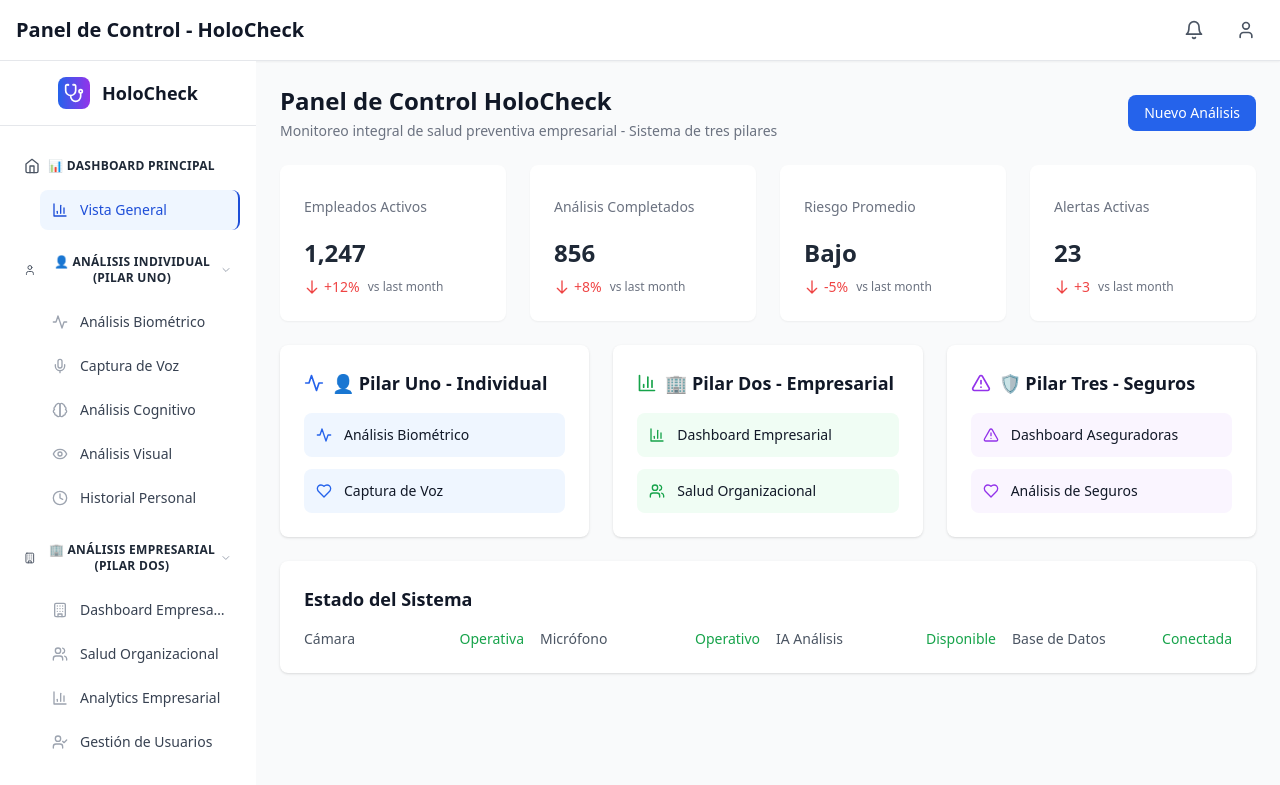
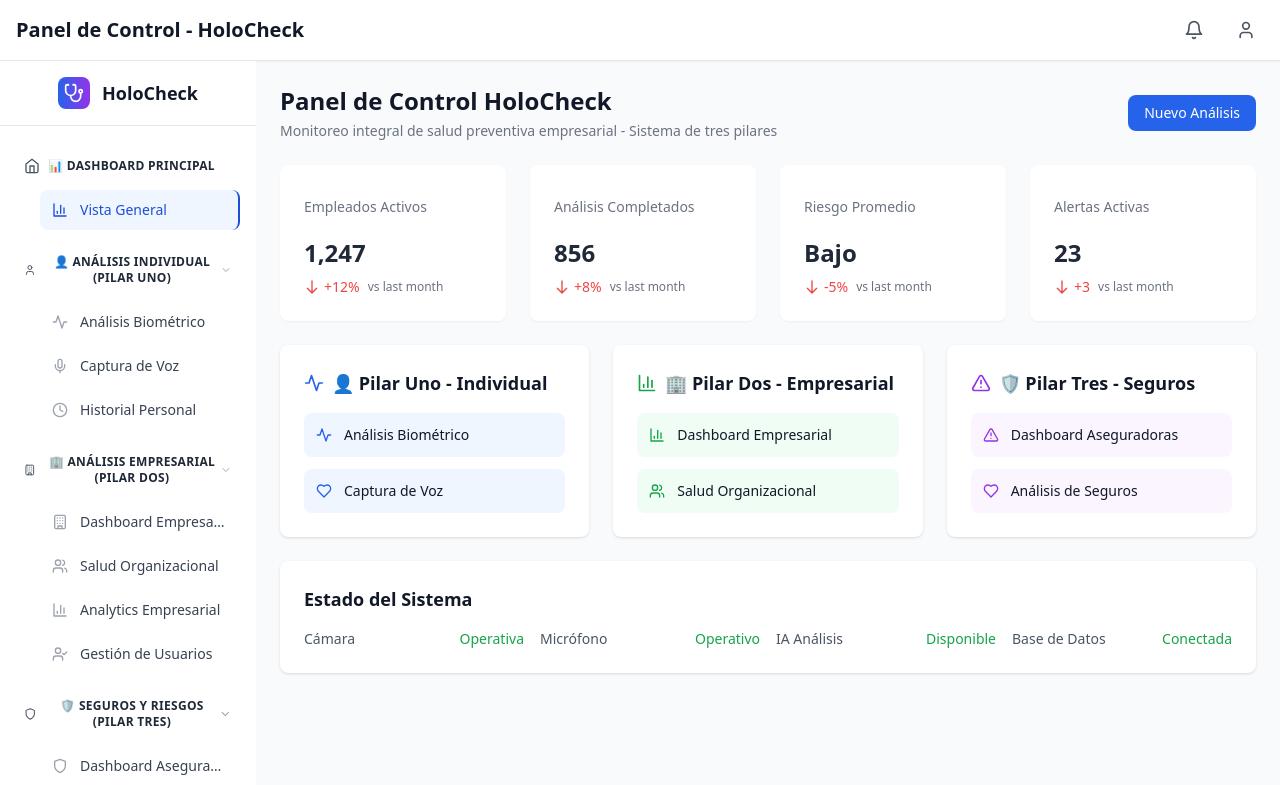
Before and after one commit to hcarranzacr/holocheck, a React (Vite) app: page / in a window 1280 px wide. Shown: the top 785 px of the page. Built offline with nearby package versions, Linux system fonts and the light colour scheme.

Commit message:
Removed cognitive and visual analysis components.

```diff
--- a/src/components/Dashboard.jsx
+++ b/src/components/Dashboard.jsx
@@ -21,8 +21,6 @@ import {
   TrendingUp,
   AlertTriangle,
   Heart,
-  Brain,
-  Eye,
   FileText,
   Settings as SettingsIcon,
   BarChart3
@@ -233,27 +231,7 @@ const Dashboard = ({ activeSection, setActiveSection }) => {
         case 'voice-capture':
           return <VoiceCapture />;
 
-        // Analysis Modules
-        case 'cognitive':
-          return (
-            <div className="bg-white rounded-lg shadow p-6">
-              <h2 className="text-2xl font-bold text-gray-900 mb-4 flex items-center">
-                <Brain className="w-6 h-6 text-blue-600 mr-3" />
-                Análisis Cognitivo
-              </h2>
-              <p className="text-gray-600">Módulo de análisis cognitivo en desarrollo. Evaluación de funciones cognitivas y detección temprana de deterioro.</p>
-            </div>
-          );
-        case 'vision':
-          return (
-            <div className="bg-white rounded-lg shadow p-6">
-              <h2 className="text-2xl font-bold text-gray-900 mb-4 flex items-center">
-                <Eye className="w-6 h-6 text-green-600 mr-3" />
-                Análisis Visual
-              </h2>
-              <p className="text-gray-600">Módulo de análisis visual en desarrollo. Detección de patrones y anomalías visuales.</p>
-            </div>
-          );
+        // Other modules
         case 'reports':
           return (
             <div className="bg-white rounded-lg shadow p-6">
--- a/src/components/Sidebar.jsx
+++ b/src/components/Sidebar.jsx
@@ -7,8 +7,6 @@ import {
   Settings,
   FileText,
   Heart,
-  Brain,
-  Eye,
   Stethoscope,
   Clock,
   BookOpen,
@@ -53,8 +51,6 @@ const Sidebar = ({ isMobileMenuOpen, setIsMobileMenuOpen, activeSection, setActi
       items: [
         { id: 'health-check', label: 'Análisis Biométrico', icon: Activity },
         { id: 'voice-capture', label: 'Captura de Voz', icon: Mic },
-        { id: 'cognitive', label: 'Análisis Cognitivo', icon: Brain },
-        { id: 'vision', label: 'Análisis Visual', icon: Eye },
         { id: 'evaluation-history', label: 'Historial Personal', icon: Clock }
       ]
     },
```
